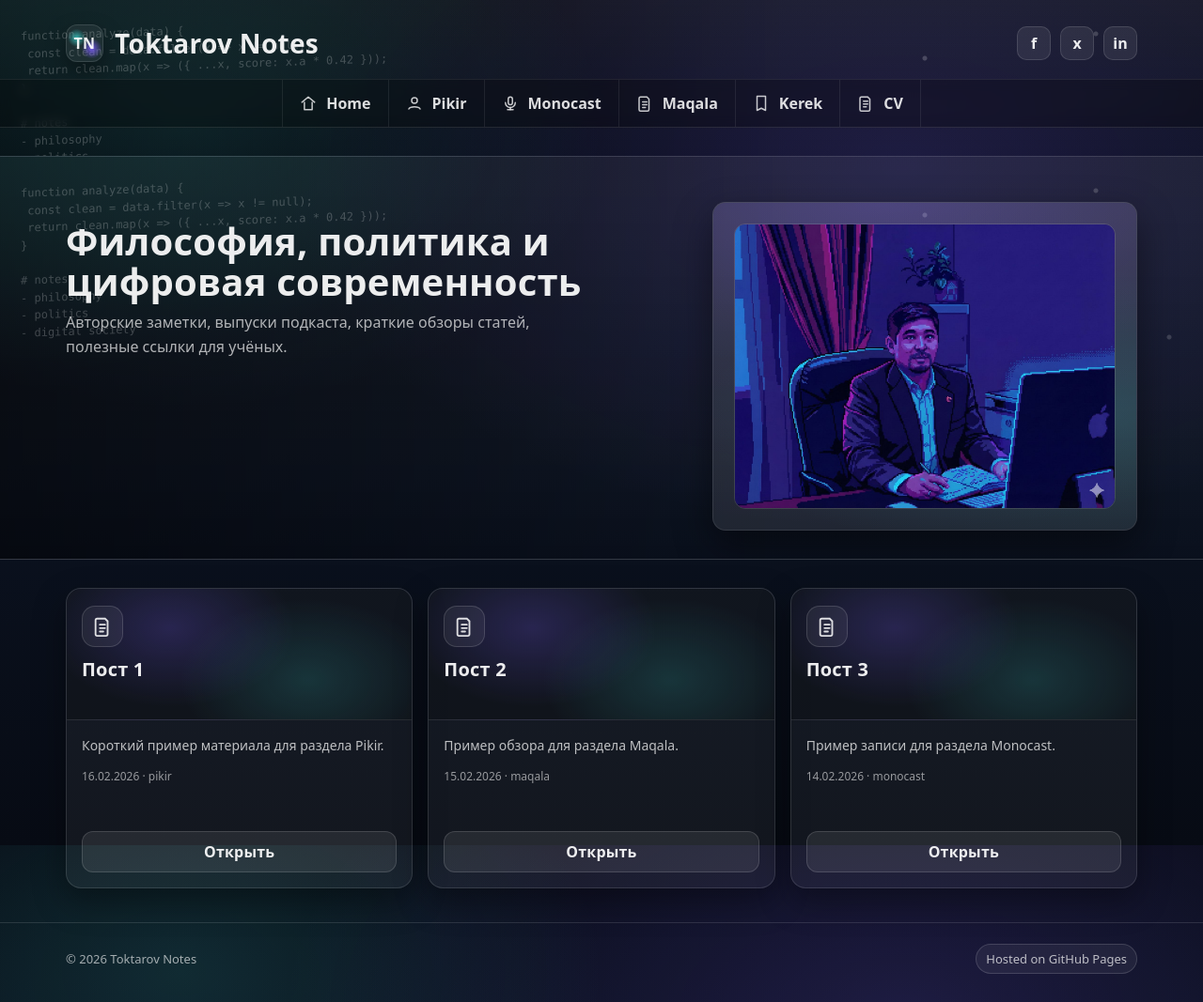
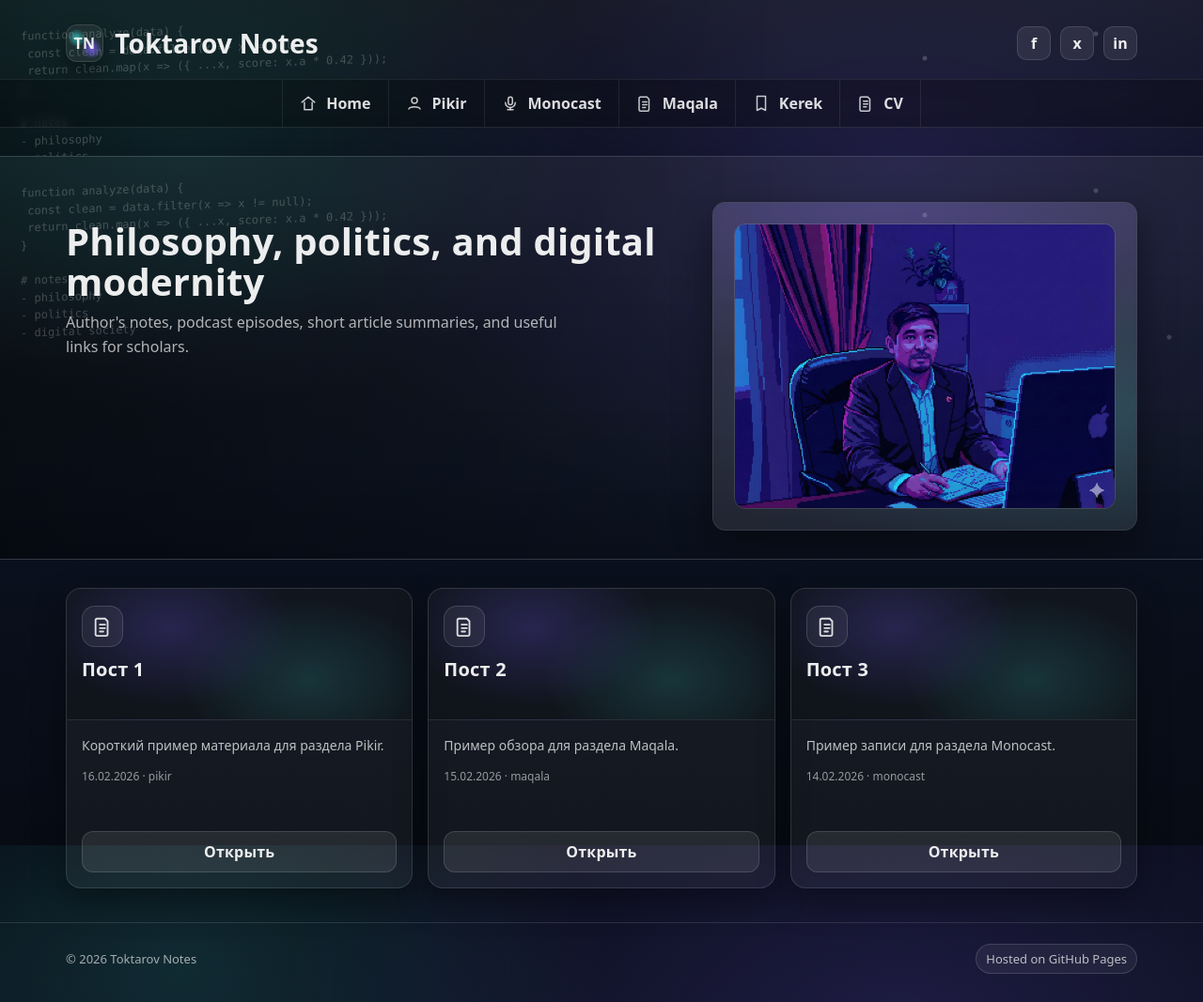
Before and after one commit to ermekuss/blog, a Jekyll site: the page built from README.md, in a window 1280 px wide. Shown: the whole page at 94% size. Built offline with Jekyll 4.4.1, drawn with Linux system fonts in a browser that asks for light colours; our own code applies the rules of GitHub Pages for plain Markdown files.

Commit message:
Update home.html

```diff
--- a/_layouts/home.html
+++ b/_layouts/home.html
@@ -6,8 +6,8 @@ layout: default
   <div class="container">
     <div class="hero-main">
       <div class="hero-copy">
-        <h1 class="hero-h">Философия, политика и цифровая современность</h1>
-        <p class="hero-p">Авторские заметки, выпуски подкаста, краткие обзоры статей, полезные ссылки для учёных.</p>
+        <h1 class="hero-h">Philosophy, politics, and digital modernity</h1>
+        <p class="hero-p">Author's notes, podcast episodes, short article summaries, and useful links for scholars.</p>
       </div>
 
       <aside class="photo-card" aria-label="Фото автора">
```
